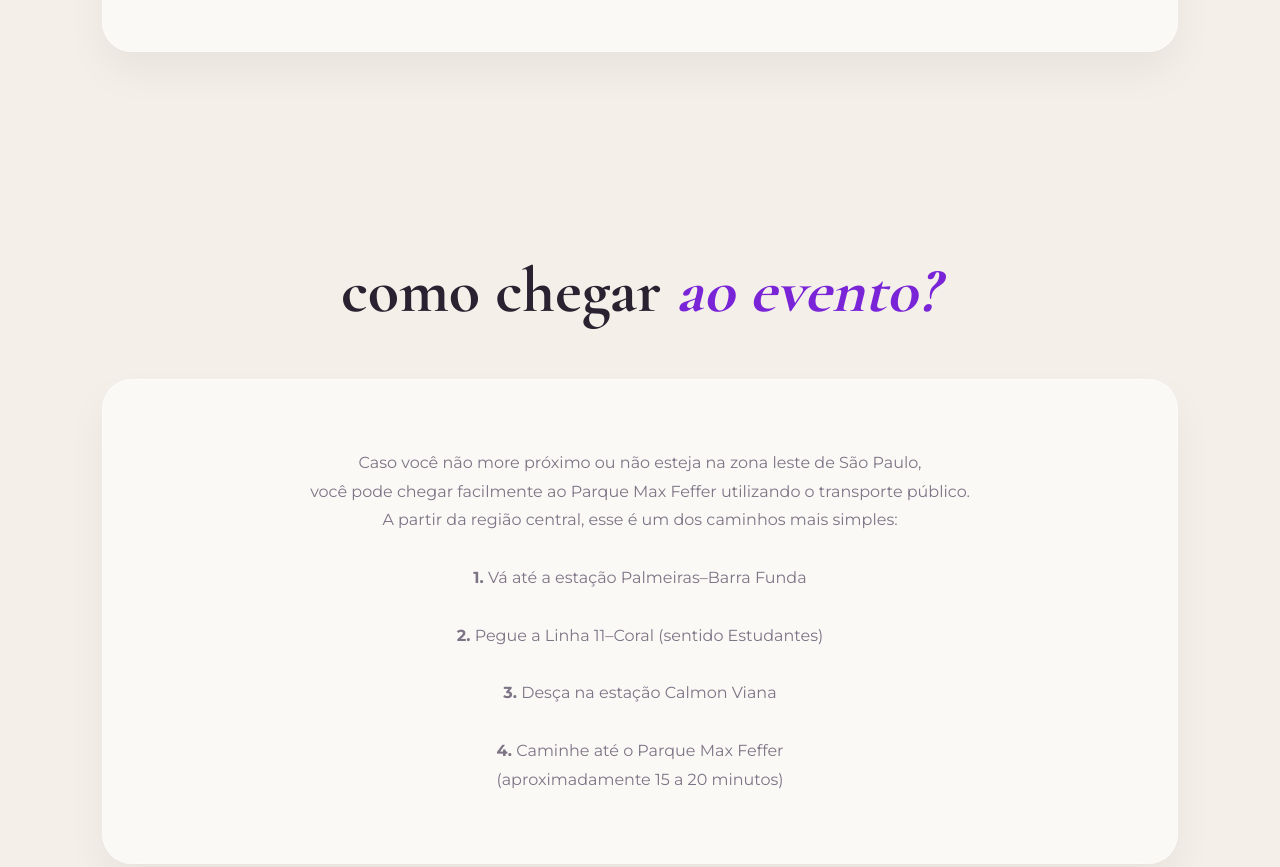
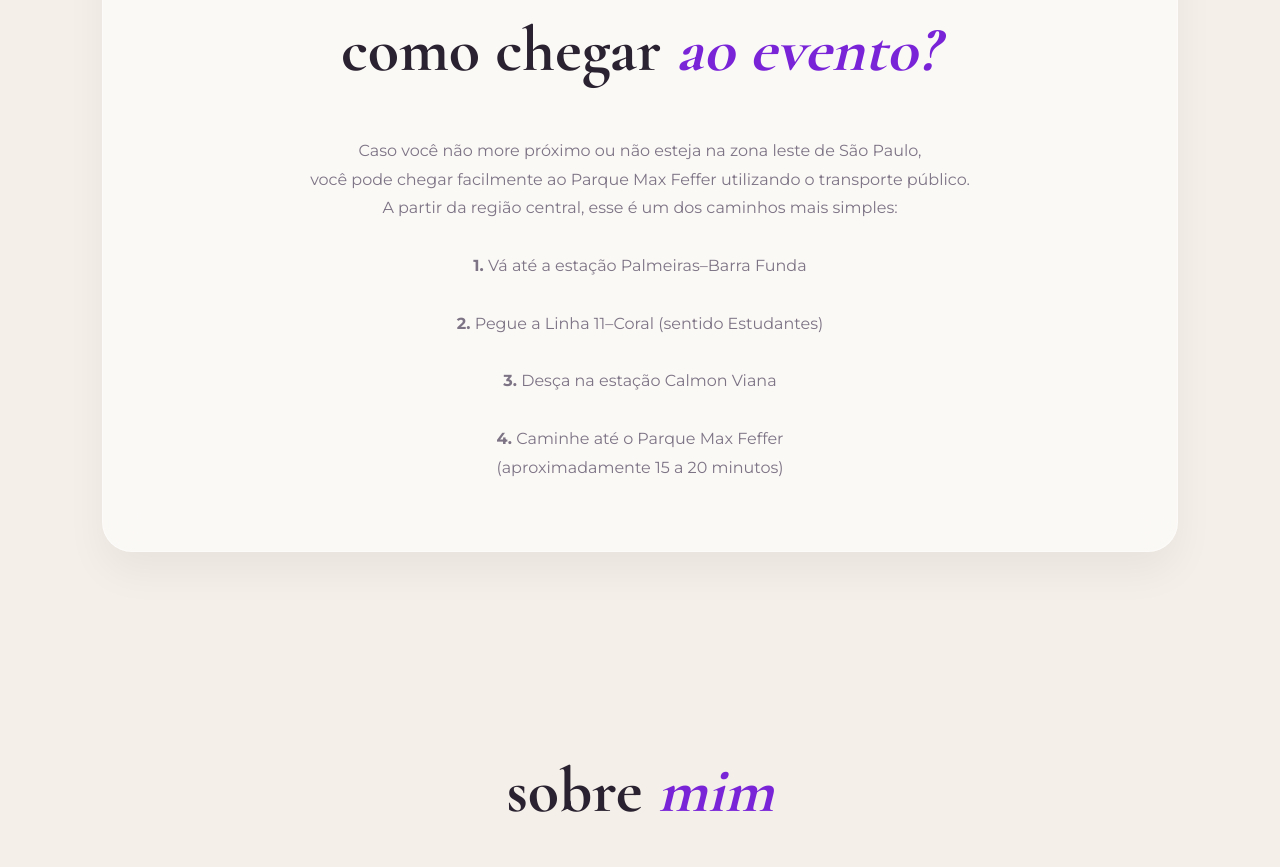
Before and after one commit to luuizaribass/rbliterario, a plain HTML site: page index.html in a window 1280 px wide. Shown: the part 5780-6647 px from the top of the page. Drawn offline with nearby package versions, Linux system fonts and the light colour scheme; grey boxes are pictures that could not be loaded.

Commit message:
Update index.html

```diff
--- a/index.html
+++ b/index.html
@@ -303,17 +303,10 @@
       <iframe class="mapa" src="https://www.google.com/maps?q=Parque+Max+Feffer+Suzano&output=embed" loading="lazy">
       </iframe>
 
-    </div>
-
-  </section>
-
-  <section id="comochegar" class="reveal">
-
-    <h2 class="section-title">
+       <h2 class="section-title">
       como chegar <span>ao evento?</span>
     </h2>
 
-    <div class="glass-card invite-box">
 
       <p class="section-text">
         Caso você não more próximo ou não esteja na zona leste de São Paulo,
```
